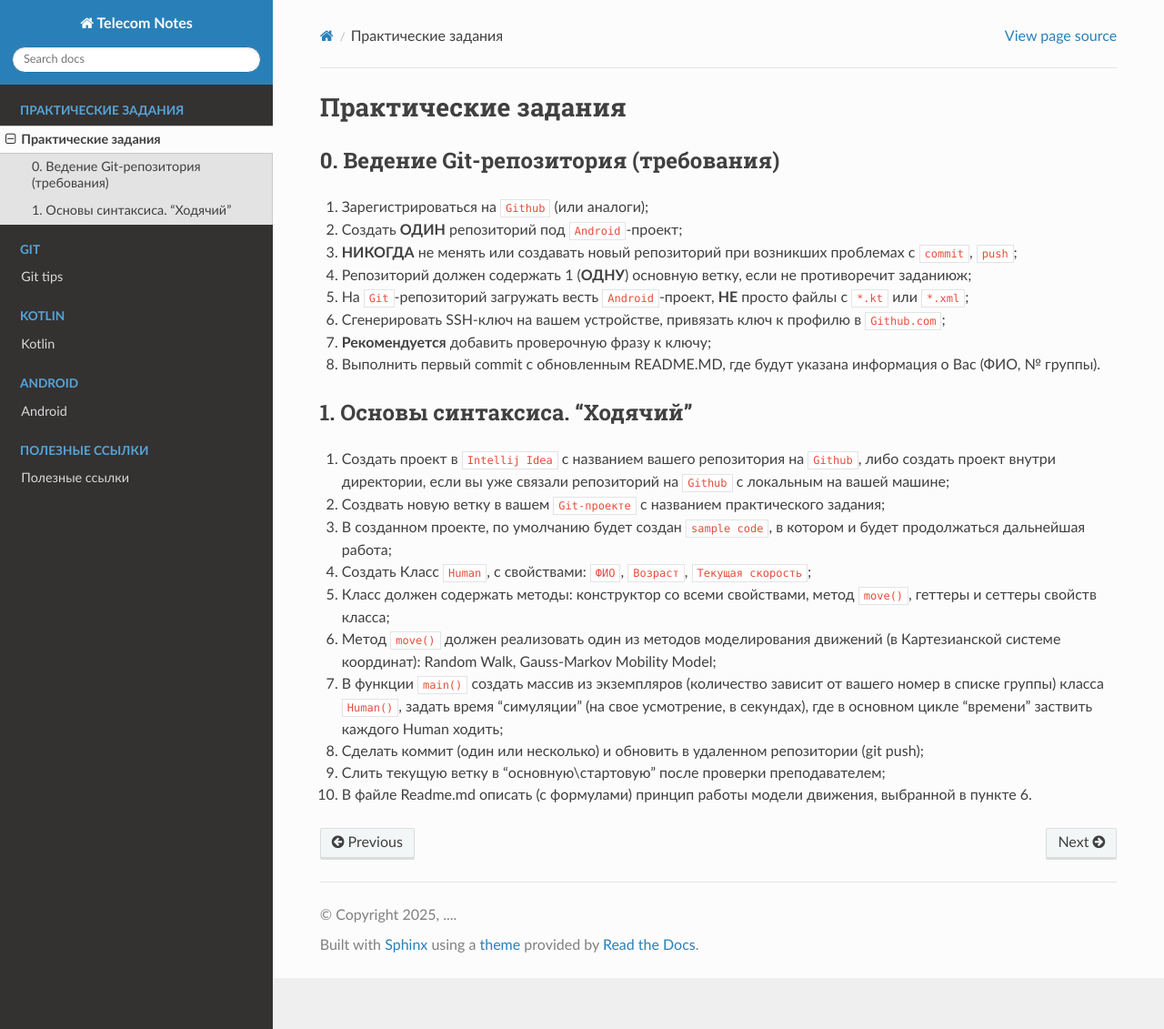
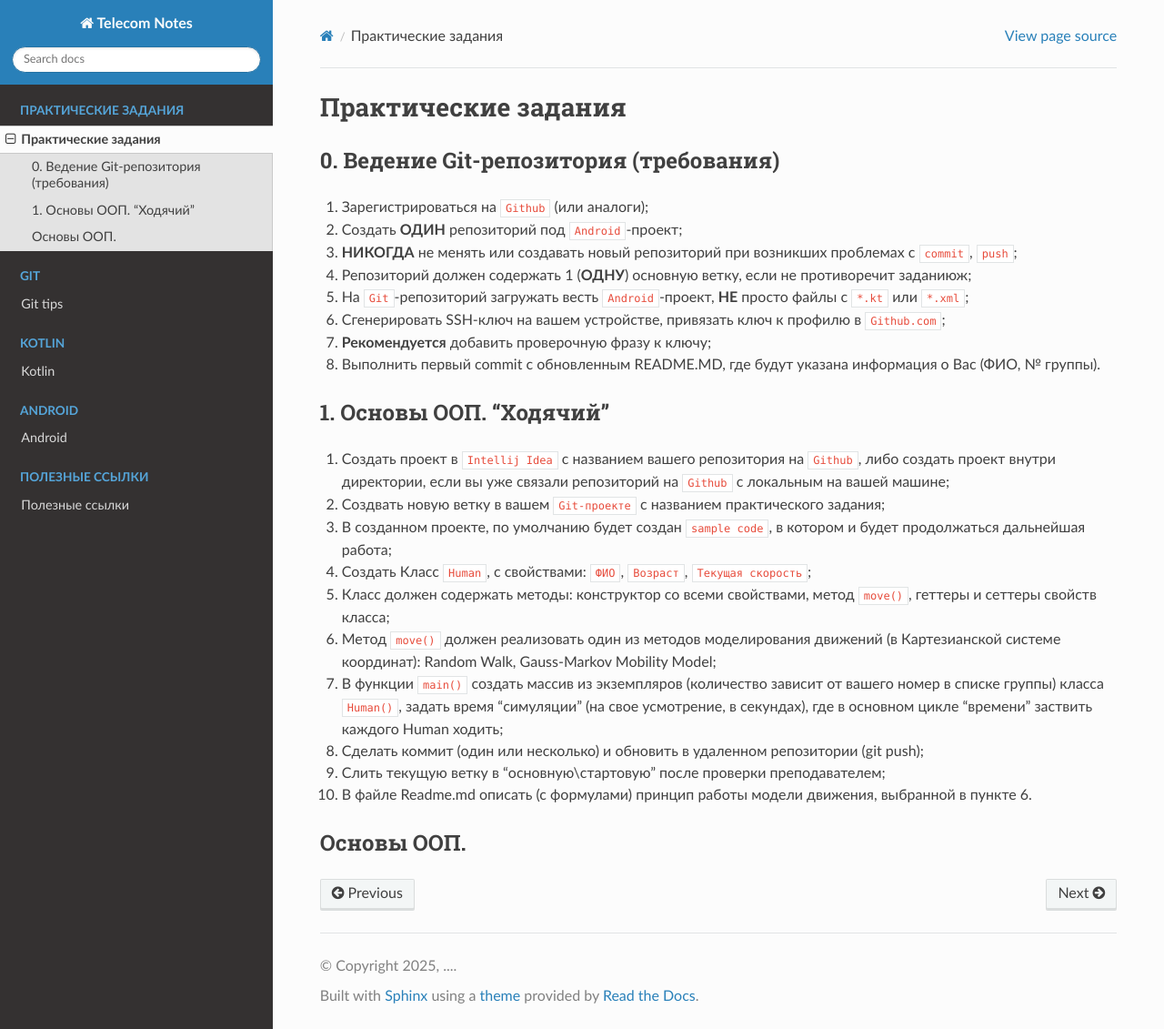
Before and after one commit to TelecomDep/notes, a Sphinx documentation site: the page built from docs/source/HomeWork/home_work.md, in a window 1280 px wide and 1131 px high. Shown: the whole window at 91% size. Built offline with Sphinx 7.4.7 and the Read the Docs theme 3.1.0, drawn with Linux system fonts in a browser that asks for light colours; pages that are not in the unit, such as notebooks, are missing from menus.

Commit message:
update home work

```diff
--- a/docs/source/HomeWork/home_work.md
+++ b/docs/source/HomeWork/home_work.md
@@ -11,7 +11,7 @@
 7. **Рекомендуется** добавить проверочную фразу к ключу;
 8. Выполнить первый commit с обновленным README.MD, где будут указана информация о Вас (ФИО, № группы).
 
-## 1. Основы синтаксиса. "Ходячий"
+## 1. Основы ООП. "Ходячий"
 1. Создать проект в `Intellij Idea` с названием вашего репозитория на `Github`, либо создать проект внутри директории, если вы уже связали репозиторий на `Github` с локальным на вашей машине;
 2. Создвать новую ветку в вашем `Git-проекте` с названием практического задания;
 3. В созданном проекте, по умолчанию будет создан `sample code`, в котором и будет продолжаться дальнейшая работа;
@@ -22,6 +22,8 @@
 8. Сделать коммит (один или несколько) и обновить в удаленном репозитории (git push);
 9. Слить текущую ветку в "основную\стартовую" после проверки преподавателем;
 10. В файле Readme.md описать (с формулами) принцип работы модели движения, выбранной в пункте 6.
+
+## Основы ООП.
 <!-- ## 1. Байт-код Kotlin + Java Virtual Machine -->
 
 <!-- ## 1. Разработка простейшего калькулятора
```
Also changed, not shown: 1 other file.
